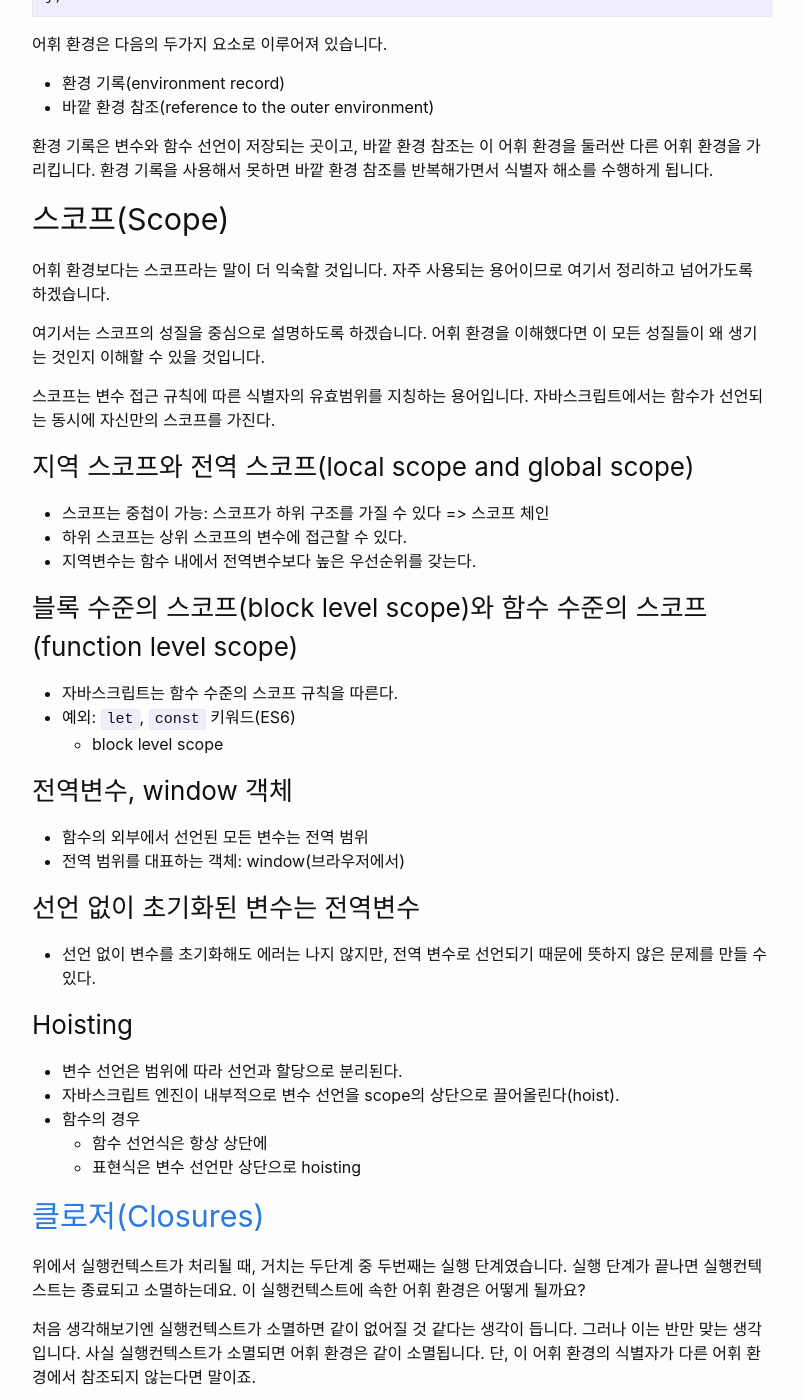
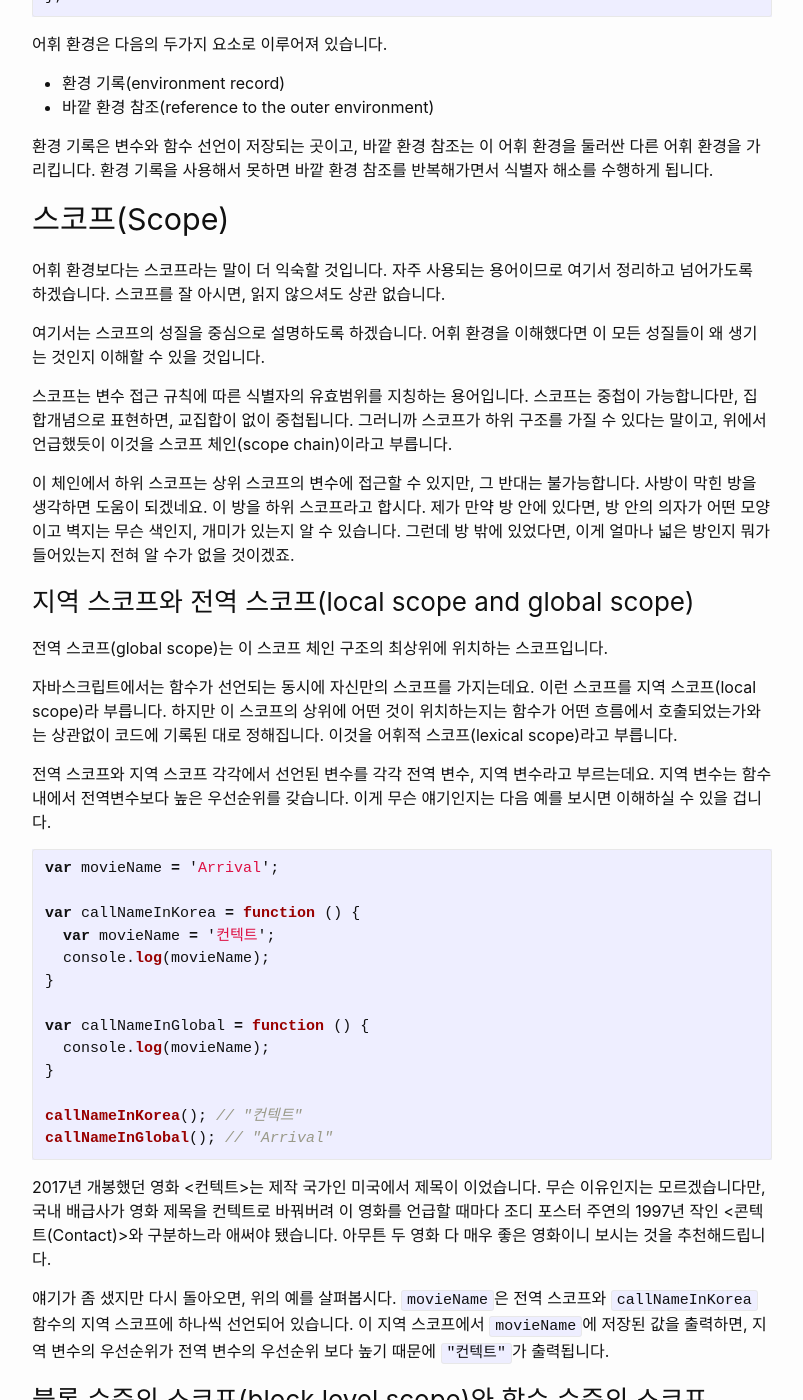
Before and after one commit to feynubrick/feynubrick.github.io, a Jekyll site: the page built from _posts/2019-01-11-javascript-study-5-scope-closure-iife.md, in a window 1280 px wide and 1400 px high, scrolled down 2840 px. Shown: the whole window, without its empty margins (238-1041 px from the left). Built offline with Jekyll 4.4.1, drawn with Linux system fonts in a browser that asks for light colours; nearby versions of some CDN libraries; comment, search, counter and statistics services are not loaded; some of the changed text lies outside the part shown.

Commit message:
edited a post.

````diff
--- a/_posts/2019-01-11-javascript-study-5-scope-closure-iife.md
+++ b/_posts/2019-01-11-javascript-study-5-scope-closure-iife.md
@@ -143,39 +143,132 @@ let foo = function (a) {
 
 어휘 환경보다는 스코프라는 말이 더 익숙할 것입니다.
 자주 사용되는 용어이므로 여기서 정리하고 넘어가도록 하겠습니다.
+스코프를 잘 아시면, 읽지 않으셔도 상관 없습니다.
 
 여기서는 스코프의 성질을 중심으로 설명하도록 하겠습니다.
 어휘 환경을 이해했다면 이 모든 성질들이 왜 생기는 것인지 이해할 수 있을 것입니다.
 
 스코프는 변수 접근 규칙에 따른 식별자의 유효범위를 지칭하는 용어입니다.
-자바스크립트에서는 함수가 선언되는 동시에 자신만의 스코프를 가진다.
+스코프는 중첩이 가능합니다만, 집합개념으로 표현하면, 교집합이 없이 중첩됩니다.
+그러니까 스코프가 하위 구조를 가질 수 있다는 말이고,
+위에서 언급했듯이 이것을 스코프 체인(scope chain)이라고 부릅니다.
+
+이 체인에서 하위 스코프는 상위 스코프의 변수에 접근할 수 있지만, 그 반대는 불가능합니다.
+사방이 막힌 방을 생각하면 도움이 되겠네요.
+이 방을 하위 스코프라고 합시다.
+제가 만약 방 안에 있다면, 방 안의 의자가 어떤 모양이고 벽지는 무슨 색인지, 개미가 있는지 알 수 있습니다.
+그런데 방 밖에 있었다면, 이게 얼마나 넓은 방인지 뭐가 들어있는지 전혀 알 수가 없을 것이겠죠.
 
 ### 지역 스코프와 전역 스코프(local scope and global scope)
-- 스코프는 중첩이 가능: 스코프가 하위 구조를 가질 수 있다 => 스코프 체인
-- 하위 스코프는 상위 스코프의 변수에 접근할 수 있다.
-- 지역변수는 함수 내에서 전역변수보다 높은 우선순위를 갖는다.
+
+전역 스코프(global scope)는 이 스코프 체인 구조의 최상위에 위치하는 스코프입니다.
+
+자바스크립트에서는 함수가 선언되는 동시에 자신만의 스코프를 가지는데요.
+이런 스코프를 지역 스코프(local scope)라 부릅니다.
+하지만 이 스코프의 상위에 어떤 것이 위치하는지는 함수가 어떤 흐름에서 호출되었는가와는 상관없이 코드에 기록된 대로 정해집니다.
+이것을 어휘적 스코프(lexical scope)라고 부릅니다.
+
+전역 스코프와 지역 스코프 각각에서 선언된 변수를 각각 전역 변수, 지역 변수라고 부르는데요.
+지역 변수는 함수 내에서 전역변수보다 높은 우선순위를 갖습니다.
+이게 무슨 얘기인지는 다음 예를 보시면 이해하실 수 있을 겁니다.
+
+```javascript
+var movieName = 'Arrival';
+
+var callNameInKorea = function () {
+  var movieName = '컨텍트';
+  console.log(movieName);
+}
+
+var callNameInGlobal = function () {
+  console.log(movieName);
+}
+
+callNameInKorea(); // "컨텍트"
+callNameInGlobal(); // "Arrival"
+```
+
+2017년 개봉했던 영화 <컨텍트>는 제작 국가인 미국에서 제목이 <Arrival>이었습니다.
+무슨 이유인지는 모르겠습니다만, 국내 배급사가 영화 제목을 컨텍트로 바꿔버려 이 영화를 언급할 때마다 조디 포스터 주연의 1997년 작인 <콘텍트(Contact)>와 구분하느라 애써야 됐습니다. 아무튼 두 영화 다 매우 좋은 영화이니 보시는 것을 추천해드립니다.
+
+얘기가 좀 샜지만 다시 돌아오면, 위의 예를 살펴봅시다.
+`movieName`은 전역 스코프와 `callNameInKorea` 함수의 지역 스코프에 하나씩 선언되어 있습니다.
+이 지역 스코프에서 `movieName`에 저장된 값을 출력하면, 지역 변수의 우선순위가 전역 변수의 우선순위 보다 높기 때문에 `"컨텍트"`가 출력됩니다.
 
 ### 블록 수준의 스코프(block level scope)와 함수 수준의 스코프(function level scope)
-- 자바스크립트는 함수 수준의 스코프 규칙을 따른다.
-- 예외: `let`, `const` 키워드(ES6)
-  - block level scope
+
+블록마다 스코프가 형성되는 다른 언어와 달리 자바스크립트에서는 스코프가 함수마다  만들어집니다.
+그러니까 자바스크립트는 블록 수준의 스코프가 아니라 함수 수준의 스코프 규칙을 따릅니다.
+
+ES6에서는 이렇게 블록 수준의 스코프를 만들 수 있도록 `let`과 `const`라는 키워드가 추가되었습니다.
+그러니까 블록 수준의 스코프를 원하면 이 두 키워드를 통해 만들 수 있습니다.
 
 ### 전역변수, window 객체
-- 함수의 외부에서 선언된 모든 변수는 전역 범위
-- 전역 범위를 대표하는 객체: window(브라우저에서)
 
-### 선언 없이 초기화된 변수는 전역변수
-- 선언 없이 변수를 초기화해도 에러는 나지 않지만, 전역 변수로 선언되기 때문에 뜻하지 않은 문제를 만들 수 있다.
+전역변수는 모든 함수의 스코프에서 접근할 수 있습니다.
+브라우저에서 전역 변수들은 최상위 스코프, 그러니까 전역 스코프를 대표하는 `window` 객체에 들어 있습니다.
+
+그리고 하나 주의할 것은 변수를 선언 없이 사용하면,
+그러니까 코드에서 `var`를 한번도 사용하지 않고 사용한 변수는 전역변수로 취급됩니다.
+에러가 나면 항상 고쳐야하니 신경쓰지 않아도 괜찮지만, 자바스크립트 엔진은 에러를 내보내지 않습니다. 뭐, 설정에 따라 다르긴 하겠습니다만...
+어쨌든 의도하지 않게 변수가 전역 변수로 취급되면 여러 문제가 생길 수 있습니다.
+의도 했더라도 다른 사람이 볼 때는 헷갈릴 수 있겠죠.
+항상 변수를 꼼꼼히 선언하는 습관을 들이는 것이 좋을 것 같네요.
 
 ### Hoisting
-- 변수 선언은 범위에 따라 선언과 할당으로 분리된다.
-- 자바스크립트 엔진이 내부적으로 변수 선언을 scope의 상단으로 끌어올린다(hoist).
-- 함수의 경우
-  - 함수 선언식은 항상 상단에
-  - 표현식은 변수 선언만 상단으로 hoisting
 
+변수 선언은 범위에 따라 선언과 할당으로 분리됩니다.
+그러니까 변수 선언을 scope에 상단으로 끌어올리고 나서 모든 계산을 진행합니다.
 
-## [클로저(Closures)](https://developer.mozilla.org/en-US/docs/Web/JavaScript/Closures)
+```javascript
+console.log(number);
+var number = 1;
+```
+
+위의 예를 실행하면, `undefined`가 출력됩니다.
+호이스팅(hoisting)은 다음처럼 변수 선언을 스코프의 상단으로 끌어 올리는(hoist) 것을 의미합니다..
+
+```javascript
+var number;
+console.log(number);
+number = 1;
+```
+
+따라서 콘솔에 `number`를 출력하는 부분이 할당 이전에 있기 때문에 `undefined`가 출력되는 것입니다.
+
+함수의 경우, 두가지 방식으로 만들 수 있는데요.
+선언식과 표현식입니다.
+
+```javascript
+// 표현식
+var printA = function() {
+  // function content
+}
+
+// 선언식
+function printB() {
+  // function content
+}
+```
+
+표현식의 경우 변수 선언과 같은 형식으로 되어있으므로, 호이스팅이 일어납니다.
+하지만 선언식은 항상 스코프의 상단에서 처리됩니다.
+그러니까 다음과 같이 말이죠.
+
+```javascript
+// 선언식
+function printB() {
+  // function content
+}
+
+var printA;
+
+printA = function() {
+  //function content
+}
+```
+
+## 클로저(Closures)
 
 위에서 실행컨텍스트가 처리될 때, 거치는 두단계 중 두번째는 실행 단계였습니다.
 실행 단계가 끝나면 실행컨텍스트는 종료되고 소멸하는데요.
@@ -187,7 +280,8 @@ let foo = function (a) {
 단, 이 어휘 환경의 식별자가 다른 어휘 환경에서 참조되지 않는다면 말이죠.
 
 이런 것 때문에 만들어지는 것이 바로 클로져입니다.
-그래서 MDN 페이지에서 다음과 같이 설명합니다.
+그래서 [MDN 페이지](https://developer.mozilla.org/en-US/docs/Web/JavaScript/Closures)에서 다음과 같이 설명합니다.
+
 > "클로저는 함수와 그 함수가 선언된 어휘 환경의 조합입니다"
 
 다음 예를 보면서 클로저를 이해해봅시다.
@@ -250,18 +344,23 @@ for (var i = 0; i < prefixes.length; i++) {
 
 ## 해법 1: IIFE 사용
 
-### [즉시실행함수(IIFE)](https://developer.mozilla.org/en-US/docs/Glossary/IIFE)
+### 즉시실행함수(IIFE)
 
-Immediately-Invoked Function Expression (즉시 작동되는 함수 표현)
+[Immediately-Invoked Function Expression](https://developer.mozilla.org/en-US/docs/Glossary/IIFE) (IIFE, 즉시 작동되는 함수 표현)
 
 여기서 'invoke'는 영영 사전을 찾아보면 다음과 같은 뜻으로, "효과를 내거나 작동하도록 만드는 것"의 의미를 갖고 있습니다.
+
 > "to put into effect or operation"
 > (in [Merriam-Webster dictionary](https://www.merriam-webster.com/dictionary/invoke))
+
+즉시 작동하게 만드는 함수 표현이라는 말입니다.
+그런데 즉시라는게 어떤 때를 말하는 걸까요?
+바로 정의되는 그 시점을 말합니다.
 
 함수 선언(function declaration), 함수 표현(function expression)으로 만든 함수는 나중에 이 함수를 불러야 실행되는데요.
 그러나 IIFE로 작성된 함수는 정의될 때 즉시 실행됩니다.
 
-IIFE를 사용하는 방법은 함수를 다음과 같이 표현하는 것입니다.
+IIFE는 다음과 같은 표현을 말합니다.
 
 ```javascript
 (function () { /* ... */ })();
````
Also changed, not shown: _drafts/arch-linux-install.md (+344 -41 lines).
